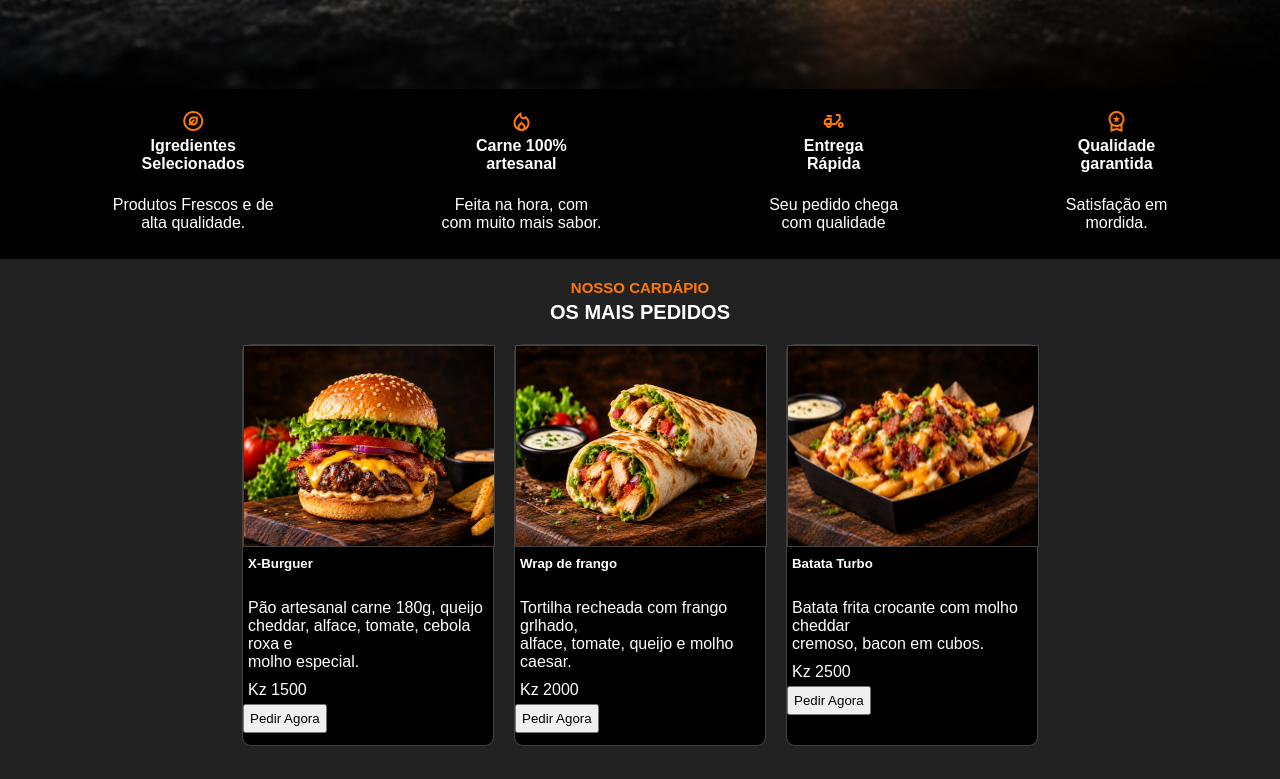
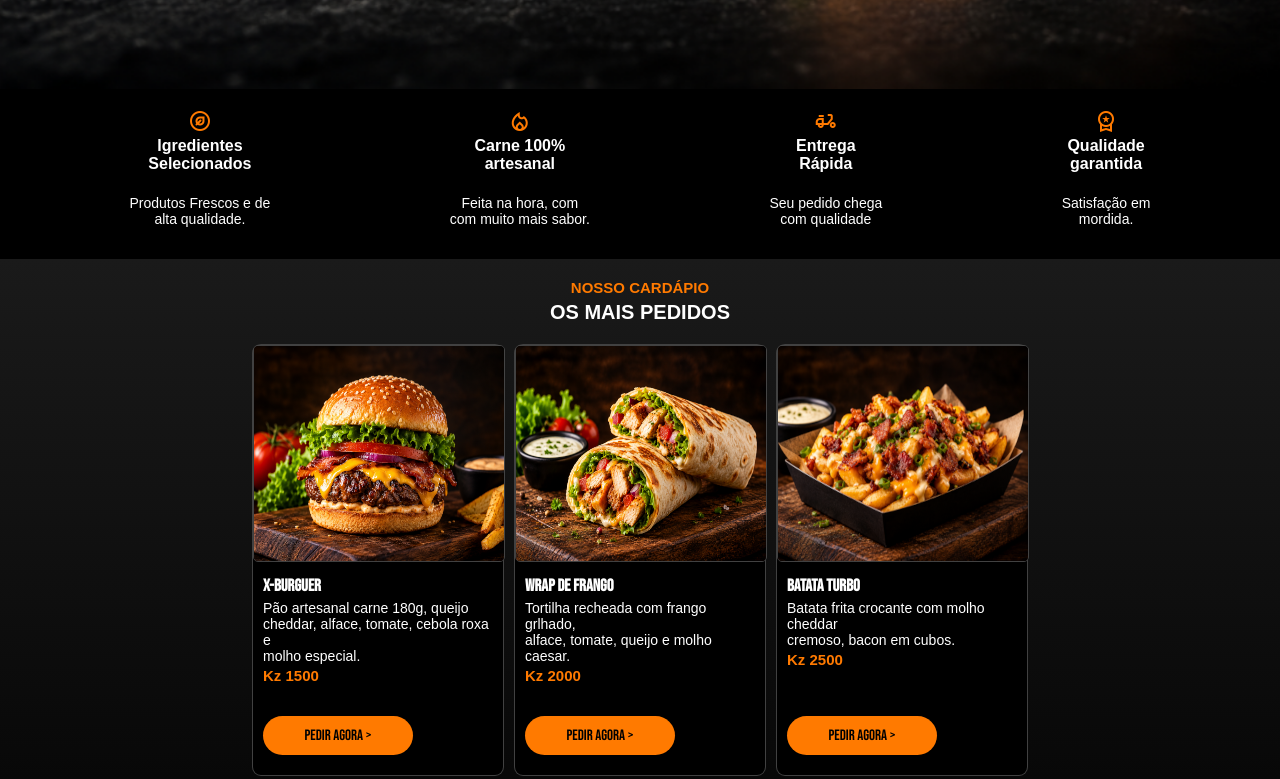
Before and after one commit to franciscofonseca19/Lading-Page, a plain HTML site: page index.html in a window 1280 px wide. Shown: the part 561-1340 px from the top of the page. Drawn offline with nearby package versions, Linux system fonts and the light colour scheme; a web font is replaced by a local one.

Commit message:
Modificação dos cards

```diff
--- a/estilos/style.css
+++ b/estilos/style.css
@@ -203,7 +203,12 @@ ul > li> a:hover{
 
 .cardapio{
 
-    background-color: rgb(35, 34, 34);
+     background: linear-gradient(
+        180deg,
+        #1a1a1a 0%,
+        #111111 50%,
+        #080808 100%
+    );
     height: 500px;
    padding-top: 20px;
 }
@@ -225,19 +230,17 @@ ul > li> a:hover{
 }
 
 .cardapios{
-    display: flex;
-    gap: 50px;
-    justify-content: center;
-    gap: 20px;
+   display: flex;
+   justify-content: center;
+    gap: 10px;
     margin-top: 20px;
 }
 
 .card{
     border: 1px solid rgba(77, 77, 77, 0.852);
-
     border-radius: 9px 9px;
     background-color: black;
-    height: 400px;
+    height: 430px;
     width: 250px;
 
 
@@ -246,9 +249,66 @@ ul > li> a:hover{
 .card > img{
     height: 50%;
     width: 100%;
+    border-radius: 5px;
     border: 1px solid rgba(77, 77, 77, 0.852);
 }
 
-h5, p, button{
-    padding: 5px 5px;
+.conteudo-card{
+    padding: 10px;
 }
+.btn-burguer{
+    font-family: 'Bebas Neue', sans-serif;
+   background-color: #ff7a00;
+   margin-top: 32px;
+   padding: 10px;
+   border: none;
+   border-radius: 29px;
+   font-size: 15px;
+   width: 150px;
+   cursor: pointer;
+}
+
+.nome{
+    font-family: 'Bebas Neue', sans-serif;
+    font-size: 17px;
+    margin-bottom: 4px;
+
+}
+
+.preco{
+    color: #ff7a00;
+    font-size: 15px;
+    font-weight: bold;
+    margin-top: 3px;
+}
+
+.btn-frango{
+    font-family: 'Bebas Neue', sans-serif;
+    background-color: #ff7a00;
+   margin-top: 32px;
+   padding: 10px;
+   border: none;
+   border-radius: 29px;
+   font-size: 15px;
+   width: 150px;
+   cursor: pointer;
+}
+
+.btn-turbo{
+    font-family: 'Bebas Neue', sans-serif;
+    background-color: #ff7a00;
+   margin-top: 48px;
+   padding: 10px;
+   border: none;
+   border-radius: 29px;
+   font-size: 15px;
+   width: 150px;
+   cursor: pointer;
+}
+
+div> p{
+
+    font-size: 14px;
+    margin-top: 4px;
+
+}
--- a/index.html
+++ b/index.html
@@ -107,34 +107,42 @@
 
         <div class="cardapios">
             <div class="card"><img src="imagens/card-01.png" alt="hamburguer" id="">
-            <h5>X-Burguer</h5> <br>
+            <div class="conteudo-card">
+                <h5 class="nome">X-Burguer</h5>
                 <p>Pão artesanal carne 180g, queijo <br>
                     cheddar, alface, tomate, cebola roxa e <br>
                     molho especial.
+                </p>
 
-                <p>Kz 1500</p>
-                <button class="btn-card">Pedir Agora</button>
+                    <p class="preco">Kz 1500</p>
+                    <button class="btn-burguer">Pedir Agora &gt;</button>
+            </div>
 
 
             </p>
             </div>
 
             <div class="card"><img src="imagens/card-02.png" alt="batata turbo" id="">
-                <h5>Wrap de frango</h5> <br>
+                <div class="conteudo-card">
+                    <h5 class="nome" >Wrap de frango</h5>
+
                     <p>Tortilha recheada com frango grlhado, <br>
                         alface, tomate, queijo e molho caesar.
                     </p>
-                <p>Kz 2000</p>
-                <button class="btn-card">Pedir Agora</button>
+                    <p class="preco">Kz 2000</p>
+                    <button class="btn-frango">Pedir Agora &gt; </button>
+                </div>
             </div>
 
             <div class="card"><img src="imagens/card-03.png" alt="wrap de frango" id="">
-               <h5>Batata Turbo</h5> <br>
+               <div class="conteudo-card">
+                   <h5 class="nome">Batata Turbo</h5>
                     <p>Batata frita crocante com molho cheddar <br>
                         cremoso, bacon em cubos.
                     </p>
-                <p>Kz 2500</p>
-                <button class="btn-card">Pedir Agora</button>
+                    <p class="preco">Kz 2500</p>
+                    <button class="btn-turbo">Pedir Agora &gt;</button>
+                               </div>
                </div>
         </div>
         </section>
```
Lines whose indentation alone changed are shown as unchanged.
